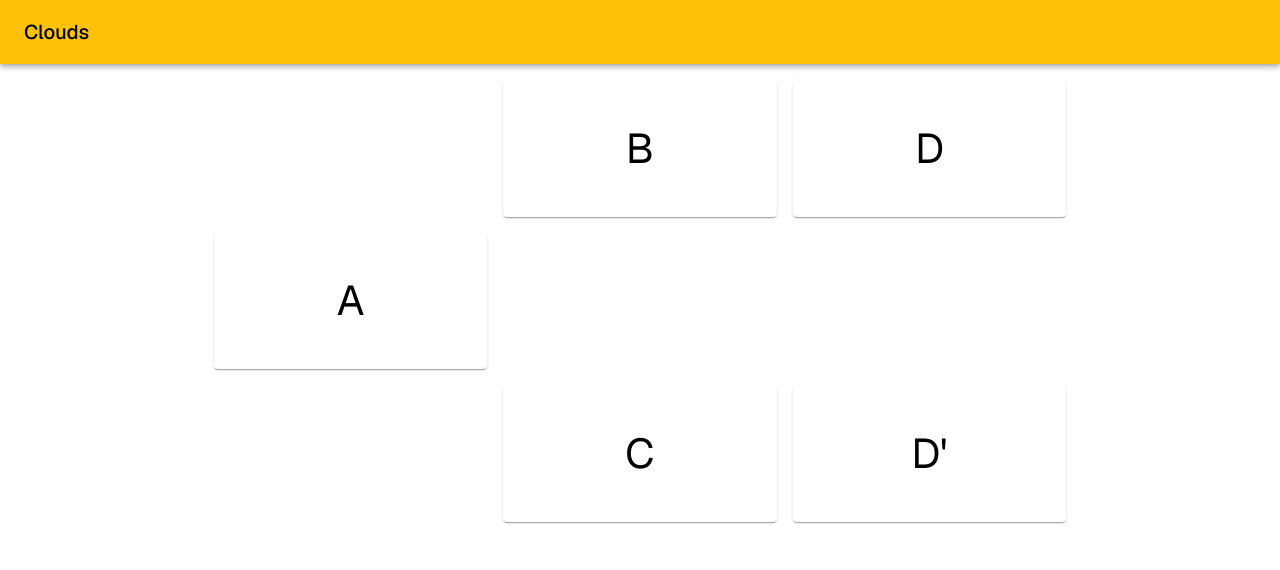
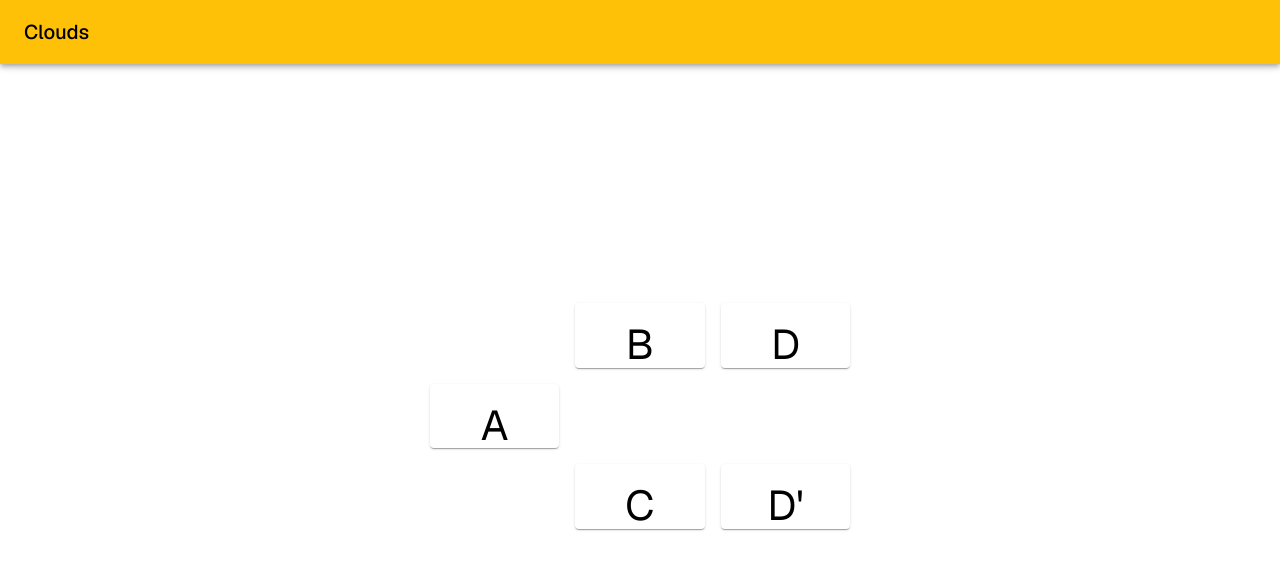
Before and after one commit to motrhelp/toc, a Next.js app: page /clouds in a window 1280 px wide. Shown: the top 570 px of the page. Built offline with nearby package versions, Linux system fonts and the light colour scheme; what @mui/material-nextjs would draw is missing.

Commit message:
Awkwardly center the cloud

```diff
--- a/src/app/clouds/page.tsx
+++ b/src/app/clouds/page.tsx
@@ -3,7 +3,14 @@ import React from 'react';
 
 const Page: React.FC = () => {
     return (
-        <div>
+        <div
+            style={{
+                display: 'flex',
+                justifyContent: 'center',
+                alignItems: 'center',
+                height: '84vh',
+            }}
+        >
            <EvaporatingCloud />
         </div>
     );
```
